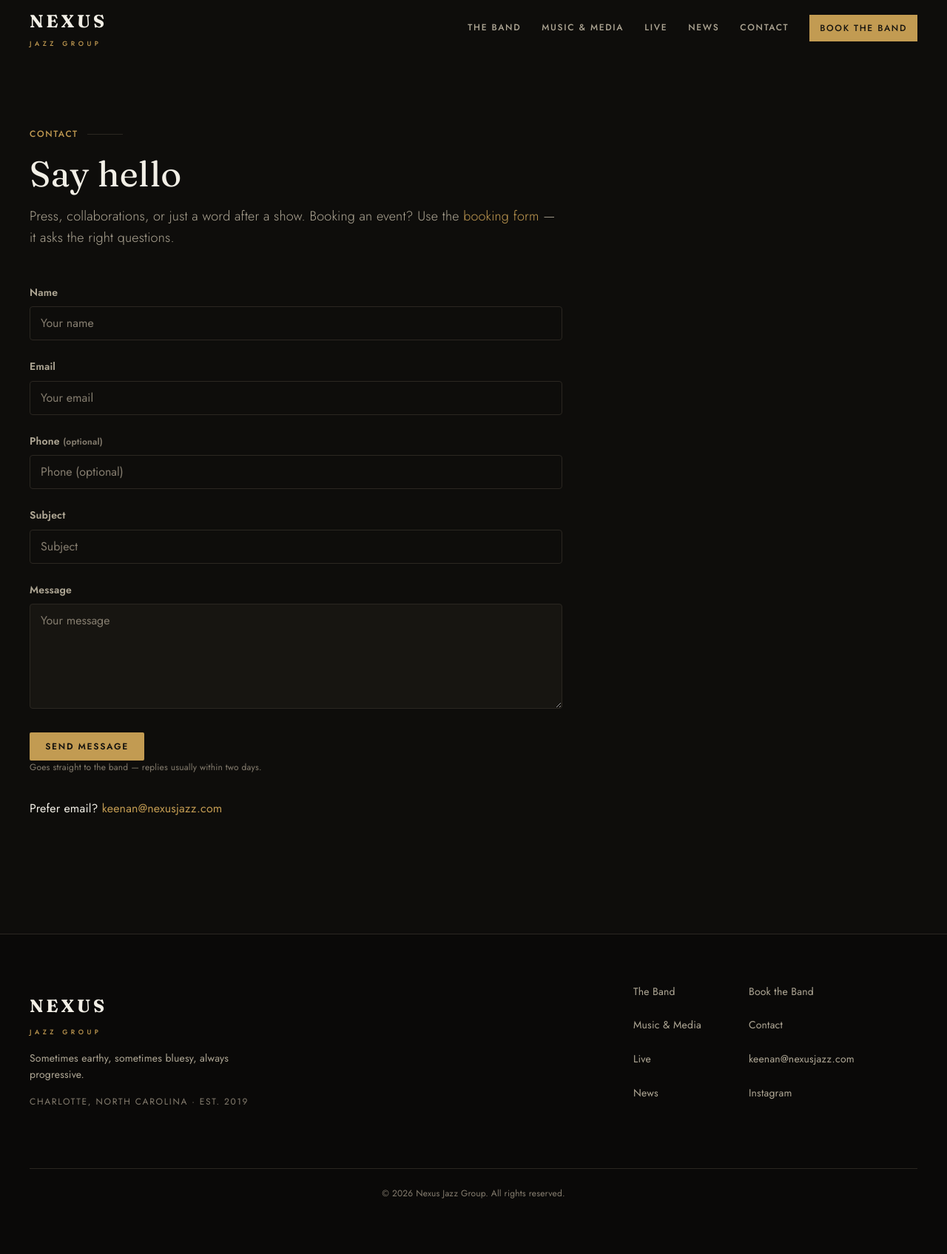
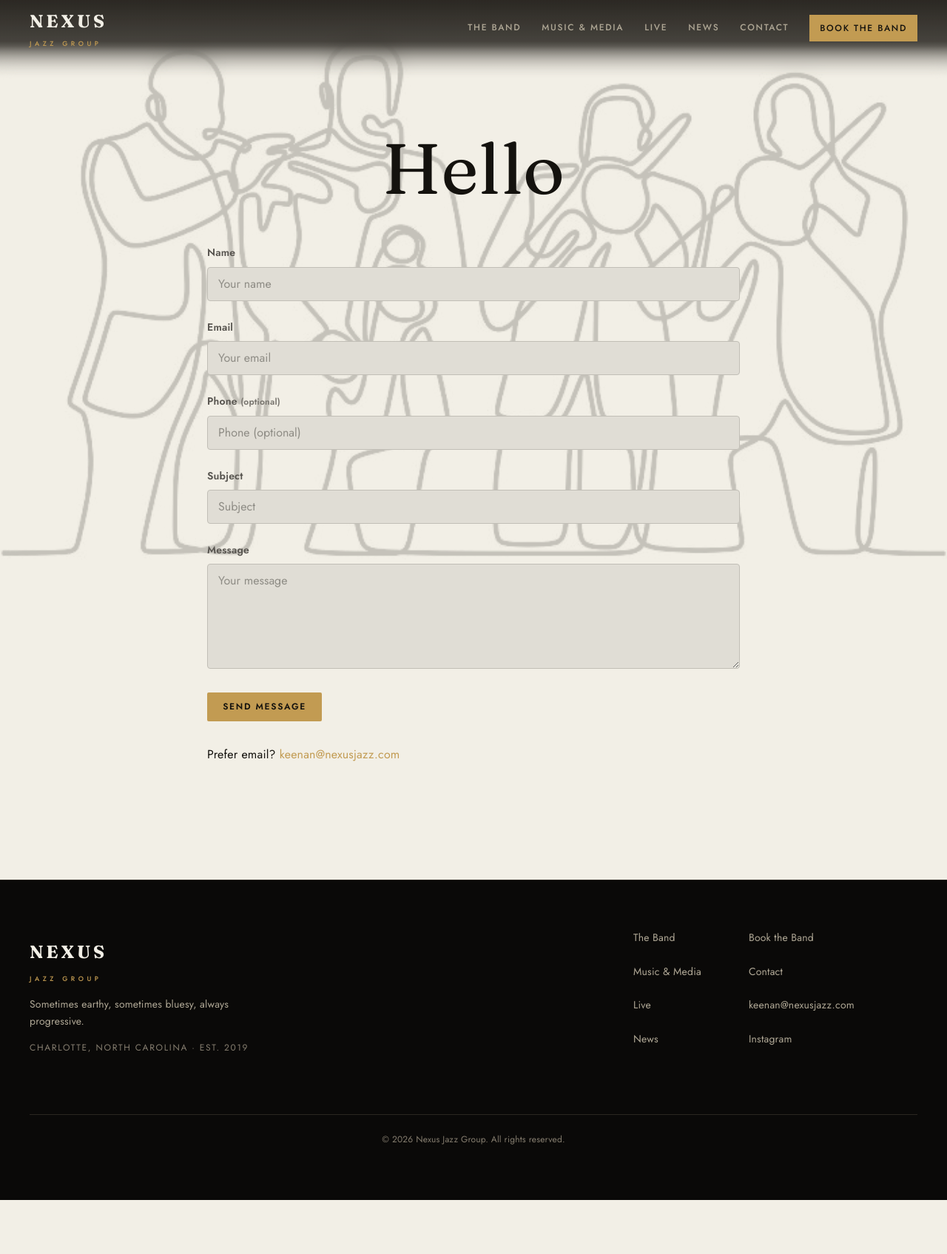
Before and after one commit to ShwetanshuC/nexus-jazz, a Django app: page /inquiries/contact/ in a window 1280 px wide. Shown: the whole page at 74% size. After the commit the page ends 1622 px from the top, so only its background shows below. Run offline with Django 4.2, Linux system fonts and the light colour scheme; data comes from the database, SQL or seed files in the repository.

Commit message:
Rebuild Contact as a single ivory room with the booking line-art
Whole page now uses the site's one light palette (same tokens as the
homepage's ivory booking CTA), with the same line-art quartet blown up
to fill the page as a backdrop. Dropped the "Contact" kicker tag and
the lede/booking-form pointer, changed the title to "Hello" set in the
site's display serif, and centered the header and the form column.
Kept the "Prefer email" line per follow-up request.

```diff
--- a/static/css/nexus.css
+++ b/static/css/nexus.css
@@ -1654,6 +1654,49 @@ label { color: var(--color-text-muted); font-size: var(--text-sm); }
   .cta-x__art { opacity: 0.1; }
 }
 
+/* ---------- Contact — the one all-white page, huge line-art backdrop ----------
+   Same booking-lineart.png as the homepage's ivory CTA room (.cta-x__art), but
+   blown up to fill the whole page rather than sit inside one section — the
+   entire page is the "ivory room" here. Text/form colors mirror the .cta-x
+   inverse-token pattern above so this reuses the site's one light palette
+   instead of inventing new colors. */
+body.contact-page { background: var(--color-inverse-bg); }
+.contact-page .page-head,
+.contact-page .section-x { position: relative; z-index: 1; }
+.contact-page .ex-title {
+  color: var(--color-inverse-text);
+  font-size: clamp(3rem, 2rem + 5vw, 6rem);
+}
+.contact-page .form-control {
+  background: color-mix(in srgb, var(--color-inverse-bg) 92%, var(--color-inverse-text));
+  border-color: color-mix(in srgb, var(--color-inverse-text) 22%, var(--color-inverse-bg));
+  color: var(--color-inverse-text);
+}
+.contact-page .form-control::placeholder { color: color-mix(in srgb, var(--color-inverse-text) 45%, var(--color-inverse-bg)); }
+.contact-page .form-control:focus {
+  background: color-mix(in srgb, var(--color-inverse-bg) 92%, var(--color-inverse-text));
+  color: var(--color-inverse-text);
+}
+.contact-page label { color: color-mix(in srgb, var(--color-inverse-text) 70%, var(--color-inverse-bg)); }
+.contact-page .form-note { color: color-mix(in srgb, var(--color-inverse-text) 55%, var(--color-inverse-bg)); }
+.contact-page .main-content p { color: var(--color-inverse-text); }
+/* Nav has no dark ground to sit on at the top of this page (it only grounds
+   after a little scroll) — force it on so the ivory-on-ivory links stay legible. */
+.contact-page .nav::before { opacity: 1; }
+
+.contact-page__art {
+  position: fixed;
+  inset: 0;
+  width: 100%;
+  height: 100%;
+  object-fit: cover;
+  opacity: 0.2;
+  pointer-events: none;
+  z-index: 0;
+}
+
+.center-col { margin-inline: auto; }
+
 /* ---------- Footer ---------- */
 .footer {
   background: var(--color-secondary);
--- a/templates/inquiries/contact.html
+++ b/templates/inquiries/contact.html
@@ -1,24 +1,24 @@
 {% extends "base.html" %}
+{% load static %}
 
 {% block title %}Contact — Nexus Jazz Group{% endblock %}
-{% block meta_description %}Get in touch with the Nexus Jazz Group — press, collaborations, and everything that isn't a booking.{% endblock %}
+{% block meta_description %}Get in touch with the Nexus Jazz Group.{% endblock %}
+{% block body_class %}contact-page{% endblock %}
 
 {% block content %}
 
+<img class="contact-page__art" src="{% static 'img/booking-lineart.png' %}" alt="" aria-hidden="true">
+
 <header class="page-head">
   <div class="container">
-    <div class="ex-header">
-      <p class="ex-kicker">Contact</p>
-      <h1 class="ex-title">Say hello</h1>
-      <p class="ex-lede">Press, collaborations, or just a word after a show.
-        Booking an event? Use the <a href="{% url 'booking' %}">booking form</a> —
-        it asks the right questions.</p>
+    <div class="ex-header center">
+      <h1 class="ex-title">Hello</h1>
     </div>
   </div>
 </header>
 
 <section class="section-x section-x--flush" aria-label="Contact form">
-  <div class="container"><div class="prose-col">
+  <div class="container"><div class="prose-col center-col">
     <form method="post" novalidate>
       {% csrf_token %}
       {{ form.website }}
@@ -51,7 +51,6 @@
       </div>
 
       <button type="submit" class="btn btn--book">Send message</button>
-      <p class="form-note">Goes straight to the band — replies usually within two days.</p>
     </form>
 
     {% if site_settings.email %}
```
